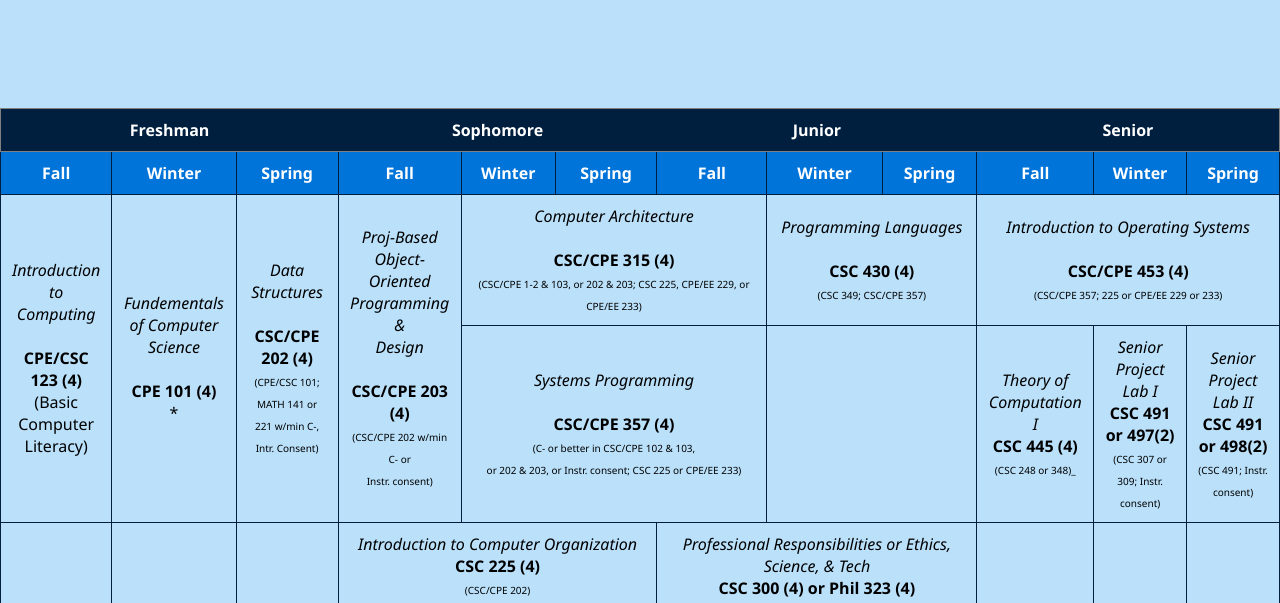
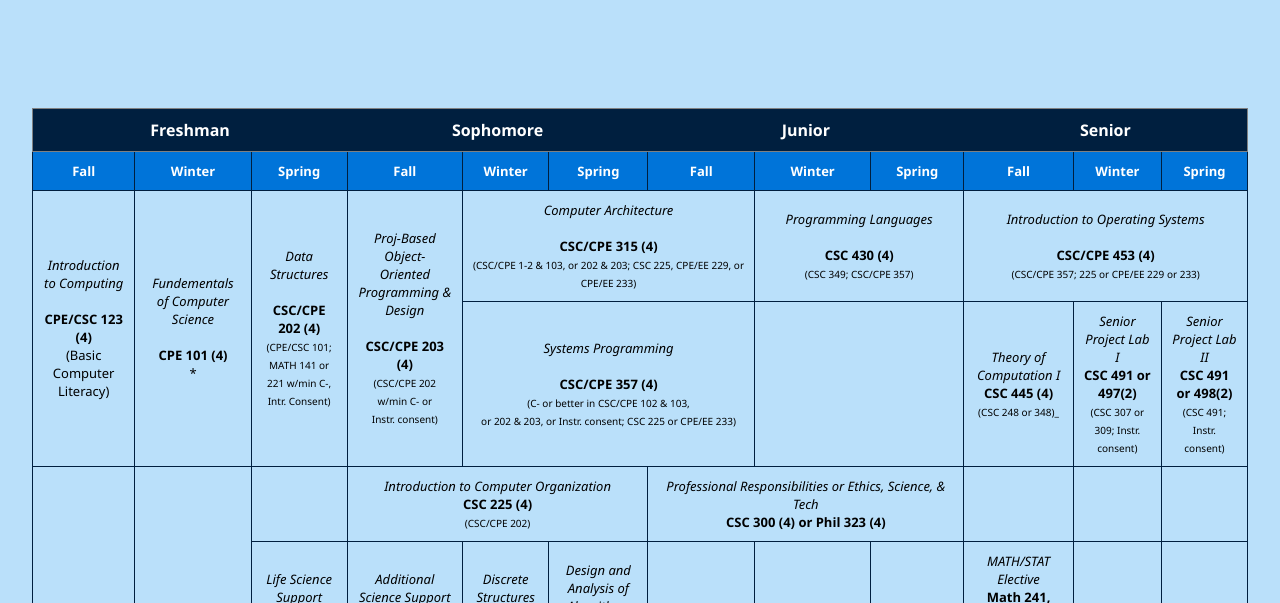
Before and after one commit to Jhammett03/Personal-Website, a plain HTML site: page index.html in a window 1280 px wide. Shown: the part 124-727 px from the top of the page. Drawn offline with Linux system fonts and the light colour scheme.

Commit message:
Improved UI

```diff
--- a/app.css
+++ b/app.css
@@ -7,7 +7,7 @@ p {
 body {
     font: 'Segoe UI', Tahoma, Geneva, Verdana, sans-serif;
     background-color: #bae0fa;
-    margin: 0;
+    margin: 0 auto;
     padding: 0;
   }
 
@@ -42,9 +42,11 @@ body {
 
   /* Table Styling */
   table {
-    width: 100%;
+    width: 95%;
+    height: 80%;
     border-collapse: collapse;
     margin-bottom: 20px;
+    margin-top: none;
   }
 
   th {
@@ -56,6 +58,7 @@ body {
   }
 
   td {
+    font-size: small;
     font-family: 'Segoe UI', Tahoma, Geneva, Verdana, sans-serif;
     padding: 10px;
     text-align: center;
```
